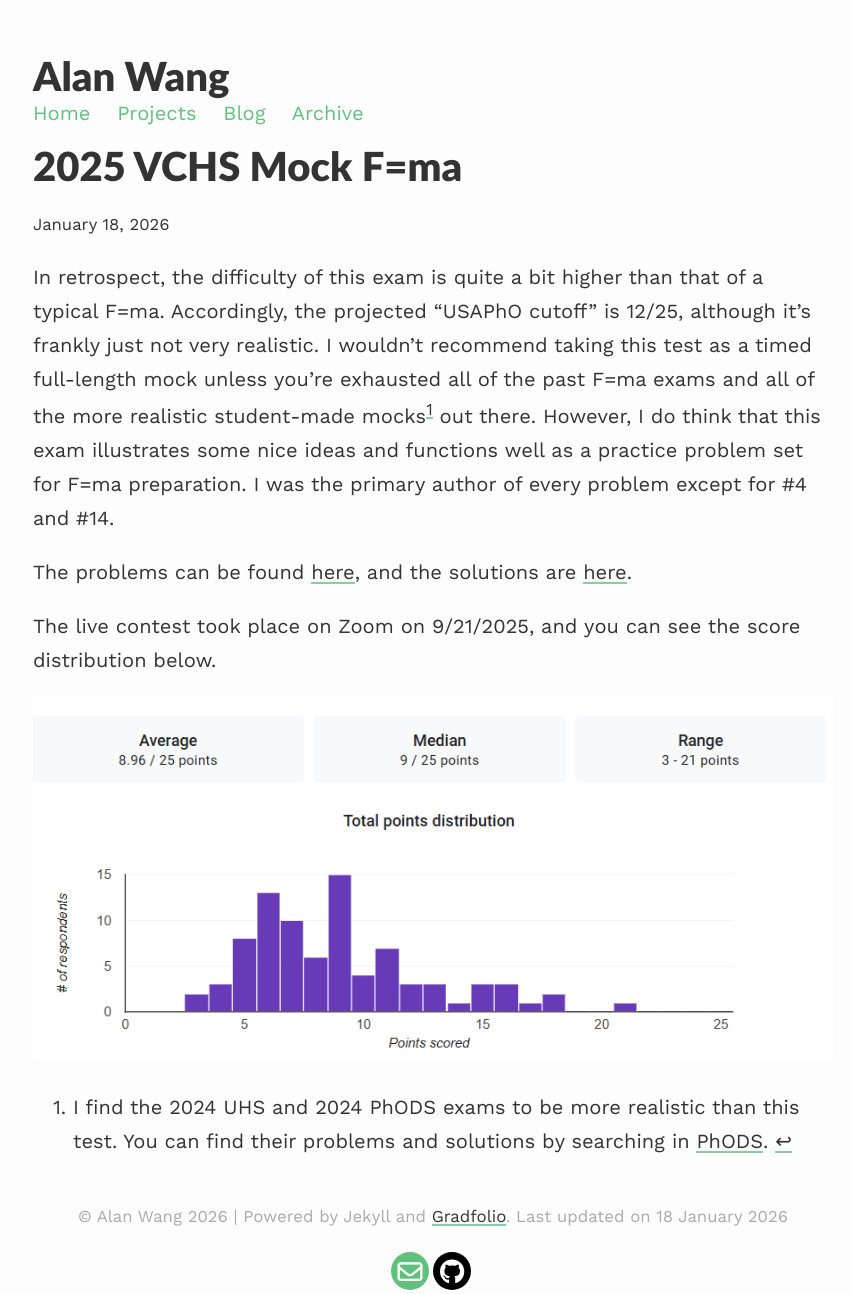
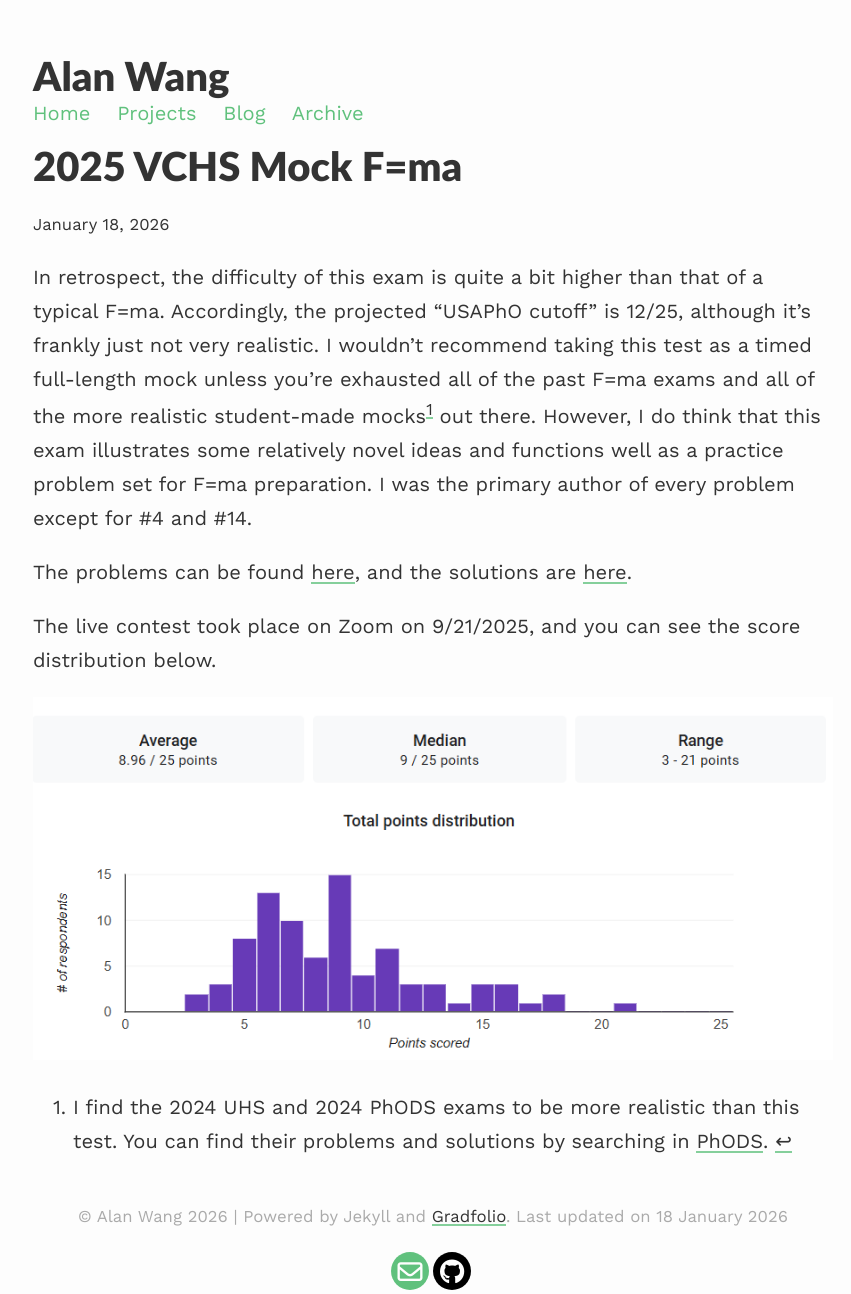
Before and after one commit to awang0826/awang0826.github.io, a Jekyll site: the page built from _projects/2025VCHSMockF=ma.md, in a window 1280 px wide. Shown: the whole page, without its empty margins (207-1058 px from the left). Built offline with Jekyll 4.4.1, drawn with Linux system fonts in a browser that asks for light colours.

Commit message:
Update 2025VCHSMockF=ma.md

```diff
--- a/_projects/2025VCHSMockF=ma.md
+++ b/_projects/2025VCHSMockF=ma.md
@@ -4,7 +4,7 @@
 description: Mock F=ma exam run by Valley Christian High School Physics Club
 order: 1
 ---
-In retrospect, the difficulty of this exam is quite a bit higher than that of a typical F=ma. Accordingly, the projected "USAPhO cutoff" is 12/25, although it's frankly just not very realistic. I wouldn't recommend taking this test as a timed full-length mock unless you're exhausted all of the past F=ma exams and all of the more realistic student-made mocks[^1] out there. However, I do think that this exam illustrates some nice ideas and functions well as a practice problem set for F=ma preparation. I was the primary author of every problem except for #4 and #14.
+In retrospect, the difficulty of this exam is quite a bit higher than that of a typical F=ma. Accordingly, the projected "USAPhO cutoff" is 12/25, although it's frankly just not very realistic. I wouldn't recommend taking this test as a timed full-length mock unless you're exhausted all of the past F=ma exams and all of the more realistic student-made mocks[^1] out there. However, I do think that this exam illustrates some relatively novel ideas and functions well as a practice problem set for F=ma preparation. I was the primary author of every problem except for #4 and #14.
 
 The problems can be found [here](https://awang0826.github.io/problemwriting/2025_VCHS_Mock_Fma.pdf){:target="_blank"}, and the solutions are [here](https://awang0826.github.io/problemwriting/2025_VCHS_Mock_Fma_Exam_Solutions.pdf){:target="_blank"}.
 
```
